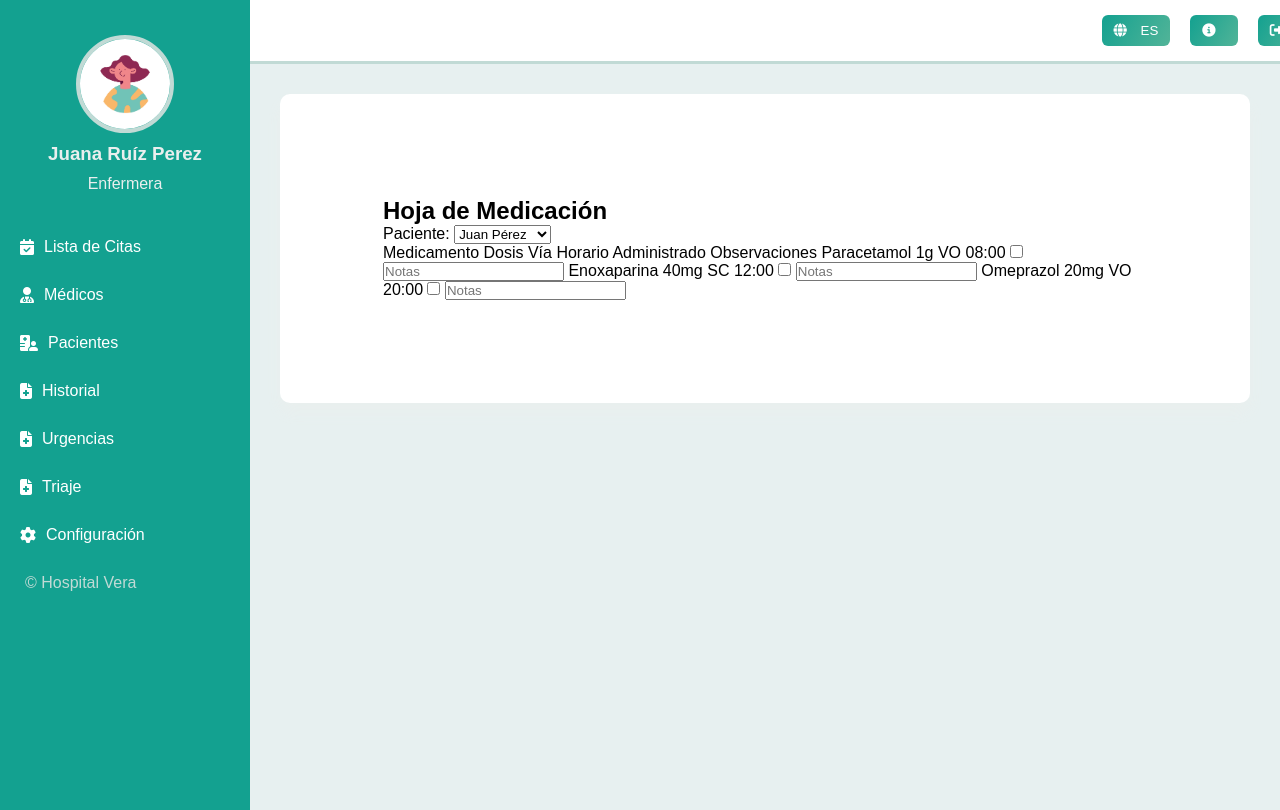
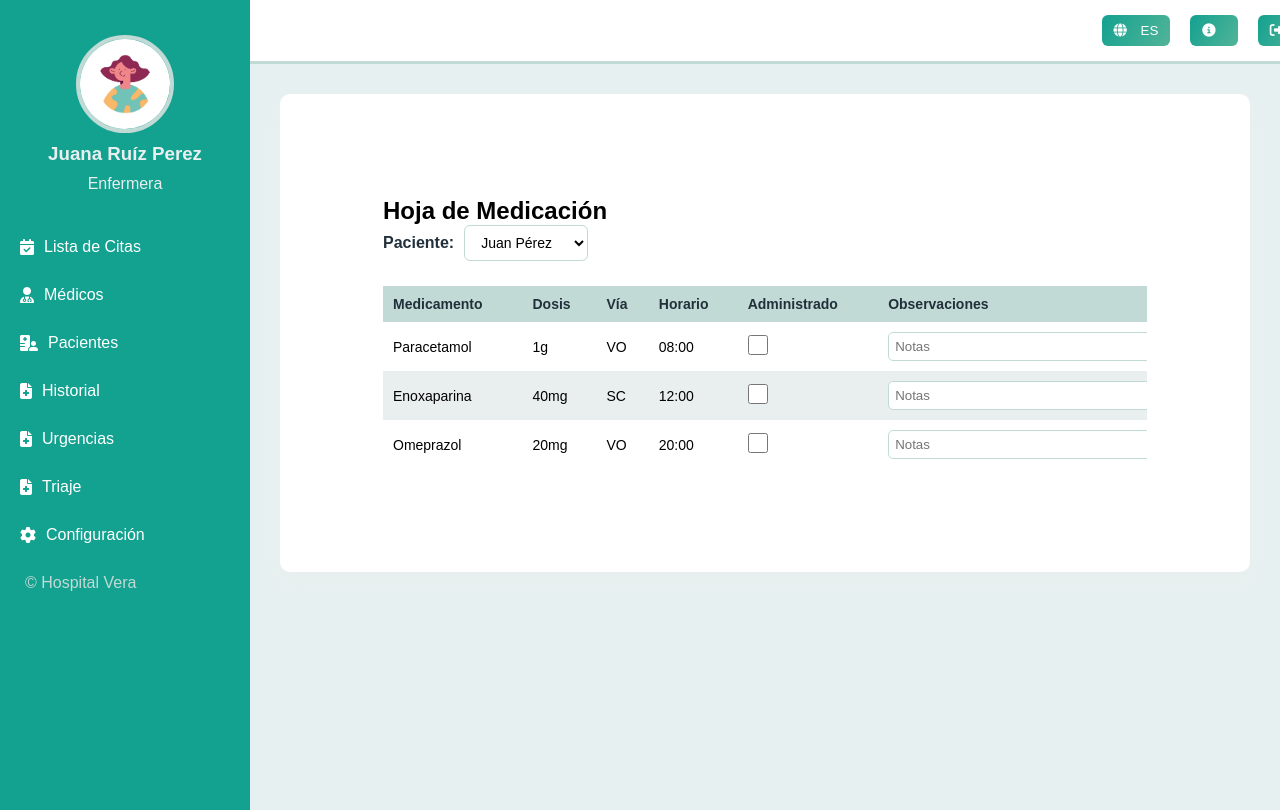
Before and after one commit to AinhoaQG/VeraHospital, a website built with Vite: page enfermeria/enfermeria-sass-vite/hojaMedicacion.html in a window 1280 px wide. Shown: the top 810 px of the page. Built offline with nearby package versions, Linux system fonts and the light colour scheme.

Commit message:
hoja de medicacion

```diff
--- a/enfermeria/enfermeria-sass-vite/hojaMedicacion.html
+++ b/enfermeria/enfermeria-sass-vite/hojaMedicacion.html
@@ -61,6 +61,7 @@
 
             <!-- Tabla -->
             <div class="tabla-medicacion">
+                <table>
                 <thead>
                     <tr>
                         <th>Medicamento</th>
--- a/enfermeria/enfermeria-sass-vite/src/styles/pages/hojaMedicacion.scss
+++ b/enfermeria/enfermeria-sass-vite/src/styles/pages/hojaMedicacion.scss
@@ -0,0 +1,62 @@
+@use '../components/variables' as variables;
+
+.paciente-select {
+    display: flex;
+    align-items: center;
+    gap: 10px;
+    margin-bottom: 25px;
+
+    label {
+        font-weight: bold;
+        color: variables.$A3;
+    }
+
+    select {
+        padding: 8px 12px;
+        border-radius: 6px;
+        border: 1px solid variables.$V5;
+        background: white;
+        font-size: 14px;
+    }
+}
+
+.tabla-medicacion {
+    overflow-x: auto;
+
+    table {
+        width: 100%;
+        border-collapse: collapse;
+        text-align: left;
+        font-size: 14px;
+    }
+
+    thead {
+        background: variables.$V5;
+
+        th {
+            padding: 10px;
+            color: variables.$A3;
+        }
+    }
+
+    tbody tr:nth-child(even) {
+        background: variables.$B1;
+    }
+
+    td {
+        padding: 10px;
+    }
+
+    input[type="checkbox"] {
+        width: 20px;
+        height: 20px;
+        accent-color: variables.$main;
+    }
+
+    input[type="text"] {
+        width: 100%;
+        padding: 6px;
+        border: 1px solid variables.$V5;
+        border-radius: 5px;
+    }
+}
--- a/enfermeria/enfermeria-sass-vite/src/styles/pages/mapaCamas.scss
+++ b/enfermeria/enfermeria-sass-vite/src/styles/pages/mapaCamas.scss
@@ -1,4 +1,5 @@
 @use '../components/variables';
+
 .camasLista{
     display: flex;
     flex-direction: column;
```
